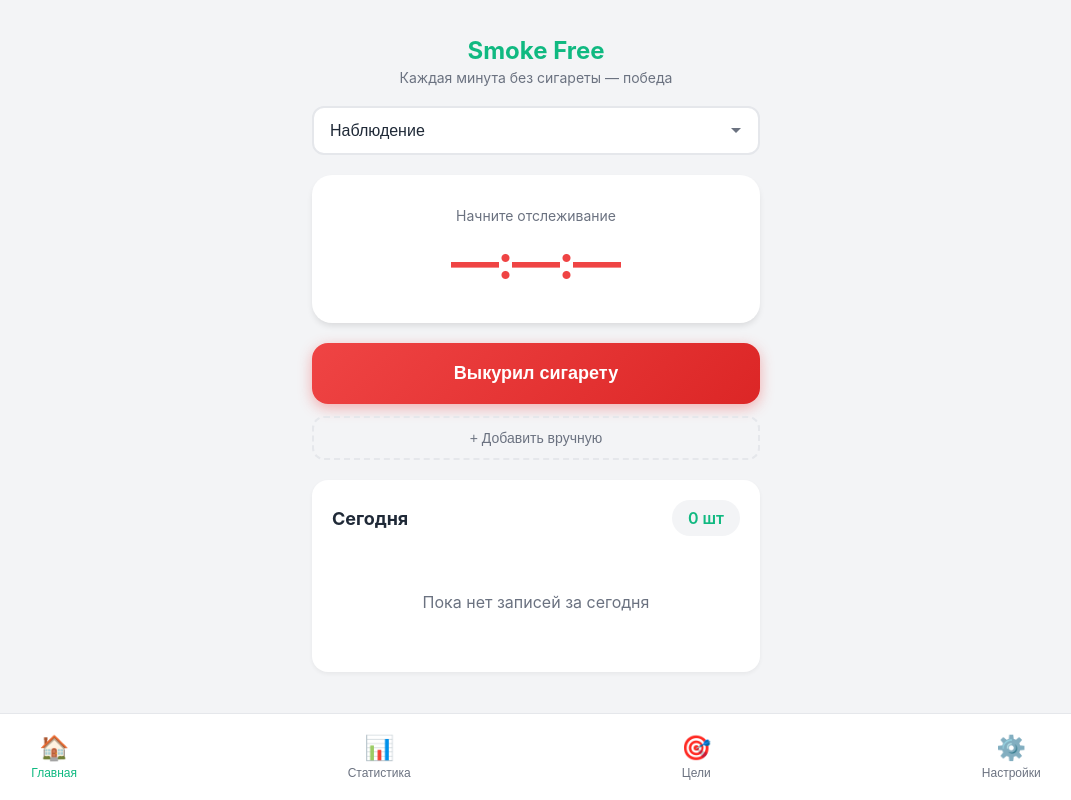
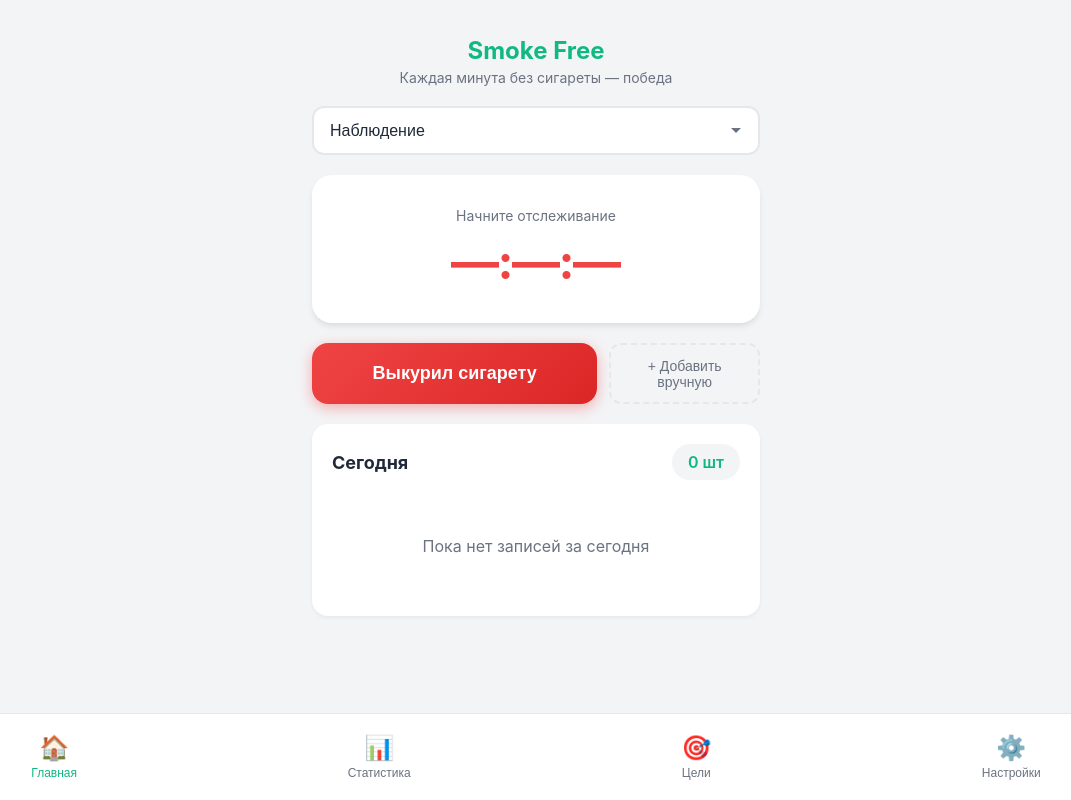
Before and after one commit to kovalevroman7/smoke-free, a React (Vite) app: page / in a window 1280 px wide. Shown: the whole page, without its empty margins (104-1175 px from the left). Built offline with nearby package versions, Linux system fonts and the light colour scheme.

Commit message:
Размещать кнопки «Выкурил» и «Добавить вручную» в одну строку
Co-Authored-By: Claude Opus 4.7 <noreply@anthropic.com>

```diff
--- a/src/App.jsx
+++ b/src/App.jsx
@@ -816,13 +816,14 @@ function App() {
                 </div>
               </div>
 
+              <div className="action-row">
                 <button className="smoke-btn" onClick={addCigarette}>
                   Выкурил сигарету
                 </button>
-
                 <button className="add-manual-btn" onClick={openAddModal}>
                   + Добавить вручную
                 </button>
+              </div>
 
               <div className="stats-card">
                 <div className="stats-header">
@@ -920,13 +921,14 @@ function App() {
                     )
                   })()}
 
+                  <div className="action-row">
                     <button className="smoke-btn" onClick={addCigarette}>
                       Выкурил сигарету
                     </button>
-
                     <button className="add-manual-btn" onClick={openAddModal}>
                       + Добавить вручную
                     </button>
+                  </div>
 
                   <div className="stats-card">
                     <div className="stats-header">
@@ -1010,13 +1012,14 @@ function App() {
                     )}
                   </div>
 
+                  <div className="action-row">
                     <button className="smoke-btn" onClick={addCigarette}>
                       Выкурил сигарету
                     </button>
-
                     <button className="add-manual-btn" onClick={openAddModal}>
                       + Добавить вручную
                     </button>
+                  </div>
 
                   <div className="stats-card">
                     <div className="stats-header">
--- a/src/index.css
+++ b/src/index.css
@@ -115,6 +115,21 @@ body {
 
 .add-manual-btn:active {
   transform: scale(0.98);
+}
+
+.action-row {
+  display: flex;
+  gap: 12px;
+  align-items: stretch;
+}
+
+.action-row .smoke-btn {
+  flex: 2;
+}
+
+.action-row .add-manual-btn {
+  flex: 1;
+  margin-top: 0;
 }
 
 .stats-card {
```
Lines whose indentation alone changed are shown as unchanged.
